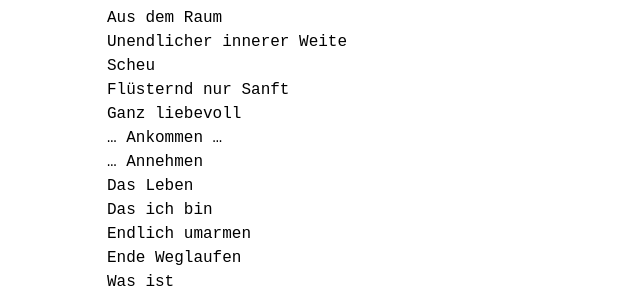
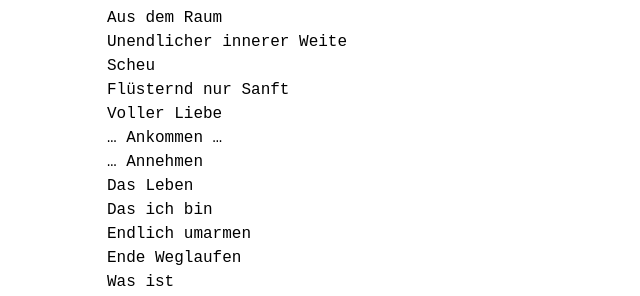
Before and after one commit to lebendigimsein/webpage, a Jekyll site: the page built from _posts/2023-02-11-absicht.markdown, in a window 1280 px wide. Shown: the part 226-522 px from the top of the page, without its empty margins (153-793 px from the left). Built offline with Jekyll 4.4.1, drawn with Linux system fonts in a browser that asks for light colours.

Commit message:
absicht changed

```diff
--- a/_posts/2023-02-11-absicht.markdown
+++ b/_posts/2023-02-11-absicht.markdown
@@ -14,7 +14,7 @@ Unendlicher innerer Weite
 Scheu
 Flüsternd nur
 Sanft
-Ganz liebevoll
+Voller Liebe
 ... Ankommen ...
 ... Annehmen
 Das Leben
```
